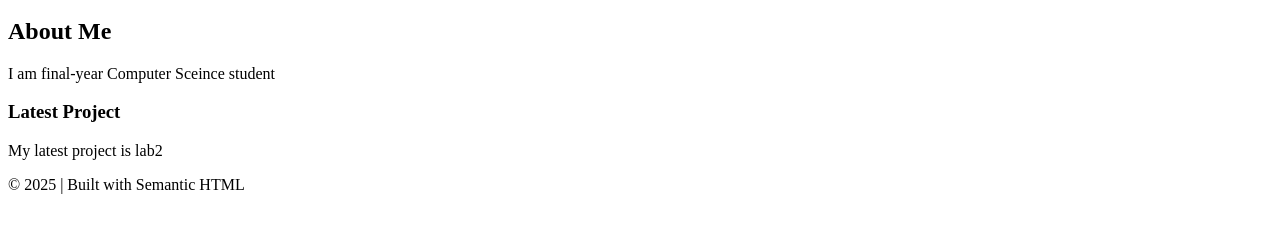
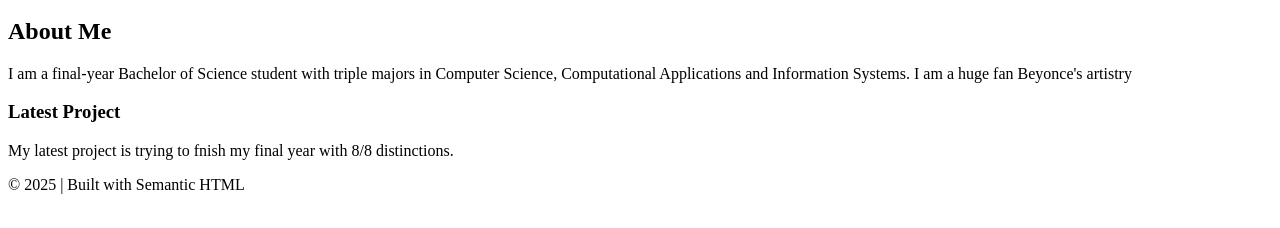
Before and after one commit to xeyranaeschool/SDLab1, a plain HTML site: page 2603986-lab2.html in a window 1280 px wide. Shown: the part 136-364 px from the top of the page. Drawn offline with Linux system fonts and the light colour scheme.

Commit message:
Updated lab 2 html file

```diff
--- a/2603986-lab2.html
+++ b/2603986-lab2.html
@@ -19,11 +19,11 @@
                 <h2>
                     About Me
                 </h2>
-                <p>I am final-year Computer Sceince student</p>
+                <p>I am a final-year Bachelor of Science student with triple majors in Computer Science, Computational Applications and Information Systems. I am a huge fan Beyonce's artistry</p>
             </section>
             <article>
                 <h3>Latest Project</h3>
-                <p>My latest project is lab2</p>
+                <p>My latest project is trying to fnish my final year with 8/8 distinctions.</p>
             </article>
         </main>
         <footer>
```
